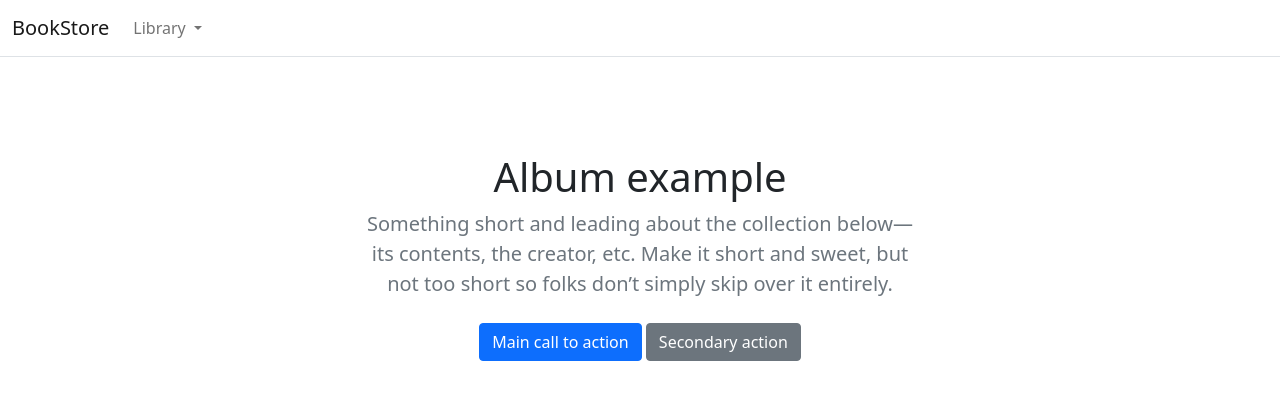
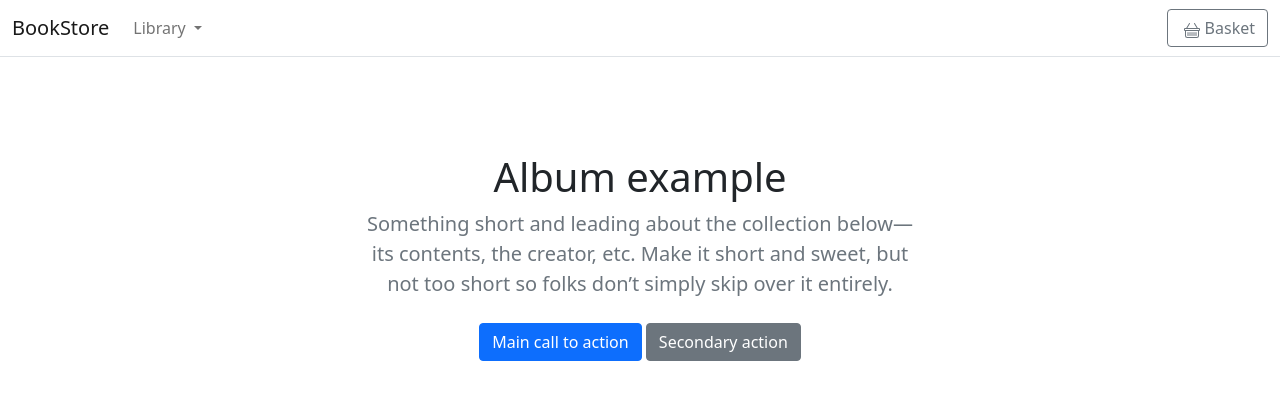
Before and after one commit to AmirAini/django-ecommerce-docker, a Django app: page / in a window 1280 px wide. Shown: the top 400 px of the page. Run offline with Django 4.2, Linux system fonts and the light colour scheme; data that the repository does not hold is empty.

Commit message:
setup store_basket app

```diff
--- a/ecommerce/settings.py
+++ b/ecommerce/settings.py
@@ -5,7 +5,7 @@ BASE_DIR = Path(__file__).resolve().parent.parent
 SECRET_KEY = 'django-insecure-ae8$gmr(@nf+#tea8js()5_v-vx(%vbfi5s65^fpsbzyyb6%z4'
 DEBUG = True
 
-ALLOWED_HOSTS = ['abc.com', '127.0.0.1']
+ALLOWED_HOSTS = []
 
 
 INSTALLED_APPS = [
@@ -15,7 +15,8 @@ INSTALLED_APPS = [
     'django.contrib.sessions',
     'django.contrib.messages',
     'django.contrib.staticfiles',
-    'store'
+    'store',
+    'store_basket',
 ]
 
 MIDDLEWARE = [
--- a/ecommerce/urls.py
+++ b/ecommerce/urls.py
@@ -6,6 +6,7 @@ from django.urls import include, path
 urlpatterns = [
     path('admin/', admin.site.urls),
     path('', include('store.urls', namespace='store')),
+    path('basket/', include('store_basket.urls', namespace='store_basket'))
 ]
 
 if settings.DEBUG:
--- a/store/templates/store/base.html
+++ b/store/templates/store/base.html
@@ -6,10 +6,16 @@
     <meta charset="utf-8" />
     <title>{% block title %}BookStore{% endblock %}</title>
     <meta name="viewport" content="width=device-width, initial-scale=1">
-    <link href="https://cdn.jsdelivr.net/npm/bootstrap@5.0.2/dist/css/bootstrap.min.css" rel="stylesheet" integrity="sha384-EVSTQN3/azprG1Anm3QDgpJLIm9Nao0Yz1ztcQTwFspd3yD65VohhpuuCOmLASjC" crossorigin="anonymous">
-    <script src="https://code.jquery.com/jquery-3.7.0.min.js" integrity="sha256-2Pmvv0kuTBOenSvLm6bvfBSSHrUJ+3A7x6P5Ebd07/g=" crossorigin="anonymous"></script>
-    <script src="https://cdn.jsdelivr.net/npm/@popperjs/core@2.9.2/dist/umd/popper.min.js" integrity="sha384-IQsoLXl5PILFhosVNubq5LC7Qb9DXgDA9i+tQ8Zj3iwWAwPtgFTxbJ8NT4GN1R8p" crossorigin="anonymous"></script>
-    <script src="https://cdn.jsdelivr.net/npm/bootstrap@5.0.2/dist/js/bootstrap.min.js" integrity="sha384-cVKIPhGWiC2Al4u+LWgxfKTRIcfu0JTxR+EQDz/bgldoEyl4H0zUF0QKbrJ0EcQF" crossorigin="anonymous"></script>
+    <link href="https://cdn.jsdelivr.net/npm/bootstrap@5.0.2/dist/css/bootstrap.min.css" rel="stylesheet"
+        integrity="sha384-EVSTQN3/azprG1Anm3QDgpJLIm9Nao0Yz1ztcQTwFspd3yD65VohhpuuCOmLASjC" crossorigin="anonymous">
+    <script src="https://code.jquery.com/jquery-3.7.0.min.js"
+        integrity="sha256-2Pmvv0kuTBOenSvLm6bvfBSSHrUJ+3A7x6P5Ebd07/g=" crossorigin="anonymous"></script>
+    <script src="https://cdn.jsdelivr.net/npm/@popperjs/core@2.9.2/dist/umd/popper.min.js"
+        integrity="sha384-IQsoLXl5PILFhosVNubq5LC7Qb9DXgDA9i+tQ8Zj3iwWAwPtgFTxbJ8NT4GN1R8p" crossorigin="anonymous">
+    </script>
+    <script src="https://cdn.jsdelivr.net/npm/bootstrap@5.0.2/dist/js/bootstrap.min.js"
+        integrity="sha384-cVKIPhGWiC2Al4u+LWgxfKTRIcfu0JTxR+EQDz/bgldoEyl4H0zUF0QKbrJ0EcQF" crossorigin="anonymous">
+    </script>
 </head>
 
 <body>
@@ -39,6 +45,16 @@
                             </ul>
                         </li>
                     </ul>
+                    <a type='button' role='button' href="{% url "store_basket:basket_summary"%}"
+                        class="btn btn-outline-secondary">
+                        <div class='d-inline-flex'></div>
+                        <svg xmlns="http://www.w3.org/2000/svg" width="16" height="16" fill="currentColor"
+                            class="bi bi-basket" viewBox="0 0 16 16">
+                            <path
+                                d="M5.757 1.071a.5.5 0 0 1 .172.686L3.383 6h9.234L10.07 1.757a.5.5 0 1 1 .858-.514L13.783 6H15a1 1 0 0 1 1 1v1a1 1 0 0 1-1 1v4.5a2.5 2.5 0 0 1-2.5 2.5h-9A2.5 2.5 0 0 1 1 13.5V9a1 1 0 0 1-1-1V7a1 1 0 0 1 1-1h1.217L5.07 1.243a.5.5 0 0 1 .686-.172zM2 9v4.5A1.5 1.5 0 0 0 3.5 15h9a1.5 1.5 0 0 0 1.5-1.5V9H2zM1 7v1h14V7H1zm3 3a.5.5 0 0 1 .5.5v3a.5.5 0 0 1-1 0v-3A.5.5 0 0 1 4 10zm2 0a.5.5 0 0 1 .5.5v3a.5.5 0 0 1-1 0v-3A.5.5 0 0 1 6 10zm2 0a.5.5 0 0 1 .5.5v3a.5.5 0 0 1-1 0v-3A.5.5 0 0 1 8 10zm2 0a.5.5 0 0 1 .5.5v3a.5.5 0 0 1-1 0v-3a.5.5 0 0 1 .5-.5zm2 0a.5.5 0 0 1 .5.5v3a.5.5 0 0 1-1 0v-3a.5.5 0 0 1 .5-.5z" />
+                        </svg>
+                        Basket
+                    </a>
                 </div>
             </div>
         </nav>
@@ -47,4 +63,5 @@
         {% block content %} {%endblock%}
     </div>
 </body>
+
 </html>
--- /dev/null
+++ b/store_basket/apps.py
@@ -0,0 +1,6 @@
+from django.apps import AppConfig
+
+
+class StoreBasketConfig(AppConfig):
+    default_auto_field = 'django.db.models.BigAutoField'
+    name = 'store_basket'
--- /dev/null
+++ b/store_basket/models.py
@@ -0,0 +1,5 @@
+from django.db import models
+
+
+
+# Create your models here.
--- /dev/null
+++ b/store_basket/urls.py
@@ -0,0 +1,9 @@
+from django.urls import path
+
+from . import views
+
+app_name = 'store_basket'
+
+urlpatterns = [
+    path('',views.basket_summary,name='basket_summary')
+]
--- /dev/null
+++ b/store_basket/views.py
@@ -0,0 +1,5 @@
+from django.shortcuts import render
+
+# Create your views here.
+def basket_summary(request):
+    return render(request, 'store/basket/summary.html')
```
Also changed, not shown: store/templates/store/basket/summary.html (added, +8 -0 lines), store_basket/__init__.py (added), store_basket/basket.py (added), store_basket/migrations/__init__.py (added).
